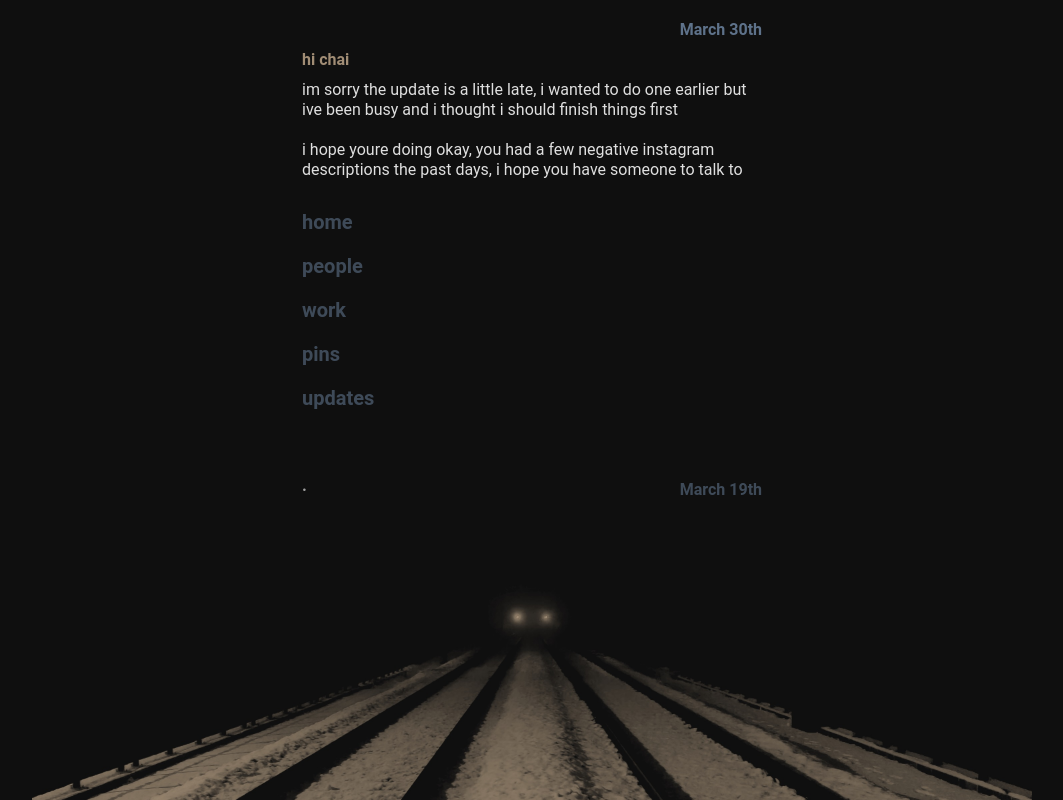
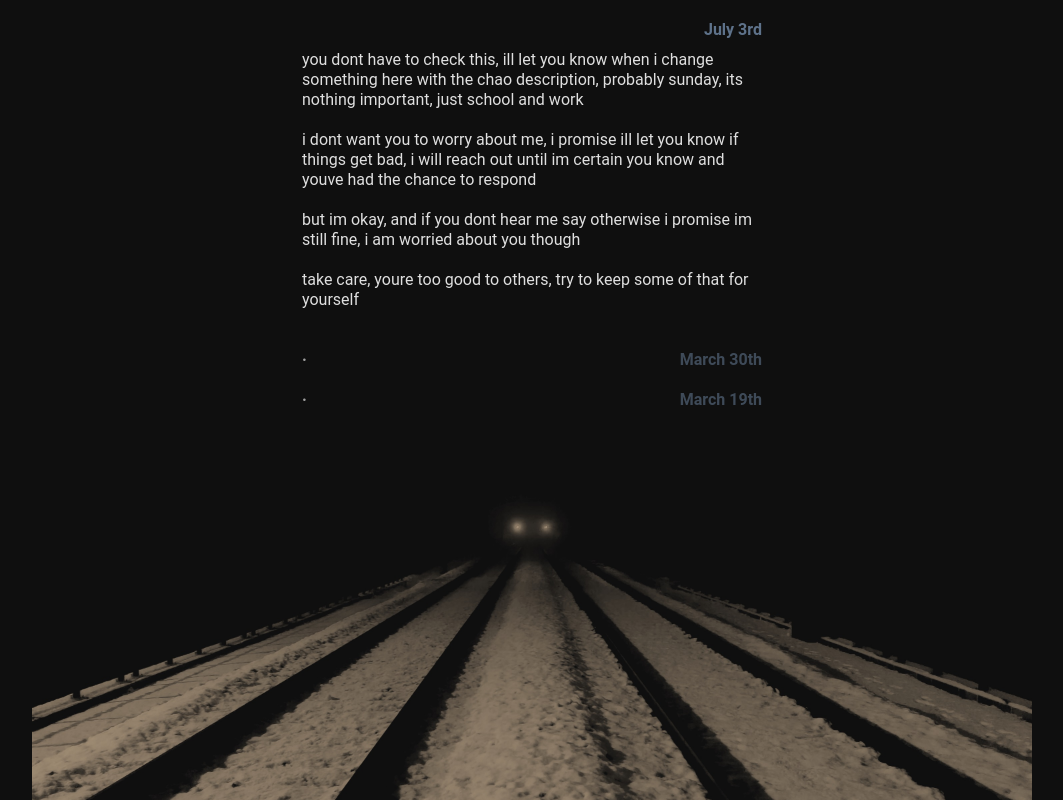
Before and after one commit to conn-c/conn-c.github.io, a plain HTML site: page index.html in a window 1280 px wide. Shown: the whole page, without its empty margins (108-1171 px from the left). Drawn offline with Linux system fonts and the light colour scheme.

Commit message:
Update index.html

```diff
--- a/index.html
+++ b/index.html
@@ -1,3 +1,4 @@
+
 <!DOCTYPE html>
 <html lang=en>
     <head>
@@ -10,8 +11,19 @@
     </head>
     <body>
         <div>
-            <input type=checkbox id=check-b checked disabled />
-            <label for=check-b class="top-2"><span class="bold white hidden">&middot;</span><span class="float bold inverse">March 30th</span></label>
+            <label class="top-2"><span class="float bold inverse">July 3rd</span></label>
+            <span class="top-1 bot-2">
+you dont have to check this, ill let you know when i change something here with the chao description, probably sunday, its nothing important, just school and work
+<br/><br/>
+i dont want you to worry about me, i promise ill let you know if things get bad, i will reach out until im certain you know and youve had the chance to respond
+<br/><br/>
+but im okay, and if you dont hear me say otherwise i promise im still fine, i am worried about you though
+<br/><br/>
+take care, youre too good to others, try to keep some of that for yourself
+            </span>
+
+            <input type=checkbox id=check-b />
+            <label for=check-b class="top-2"><span class="bold white">&middot;</span><span class="float bold inverse">March 30th</span></label>
             <div class="toggle bot-4">
 
                 <span class="top-1 bot-1 bold accent">hi chai</span>
```
